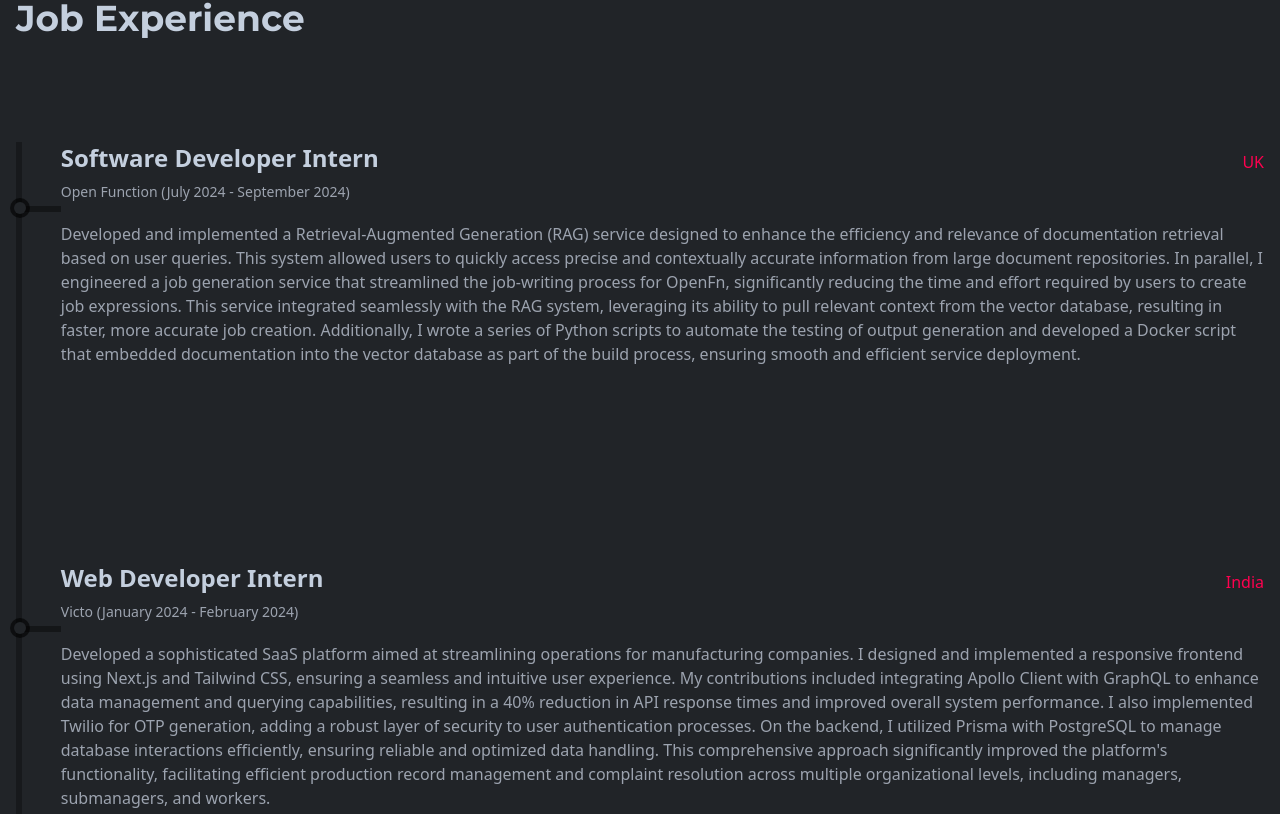
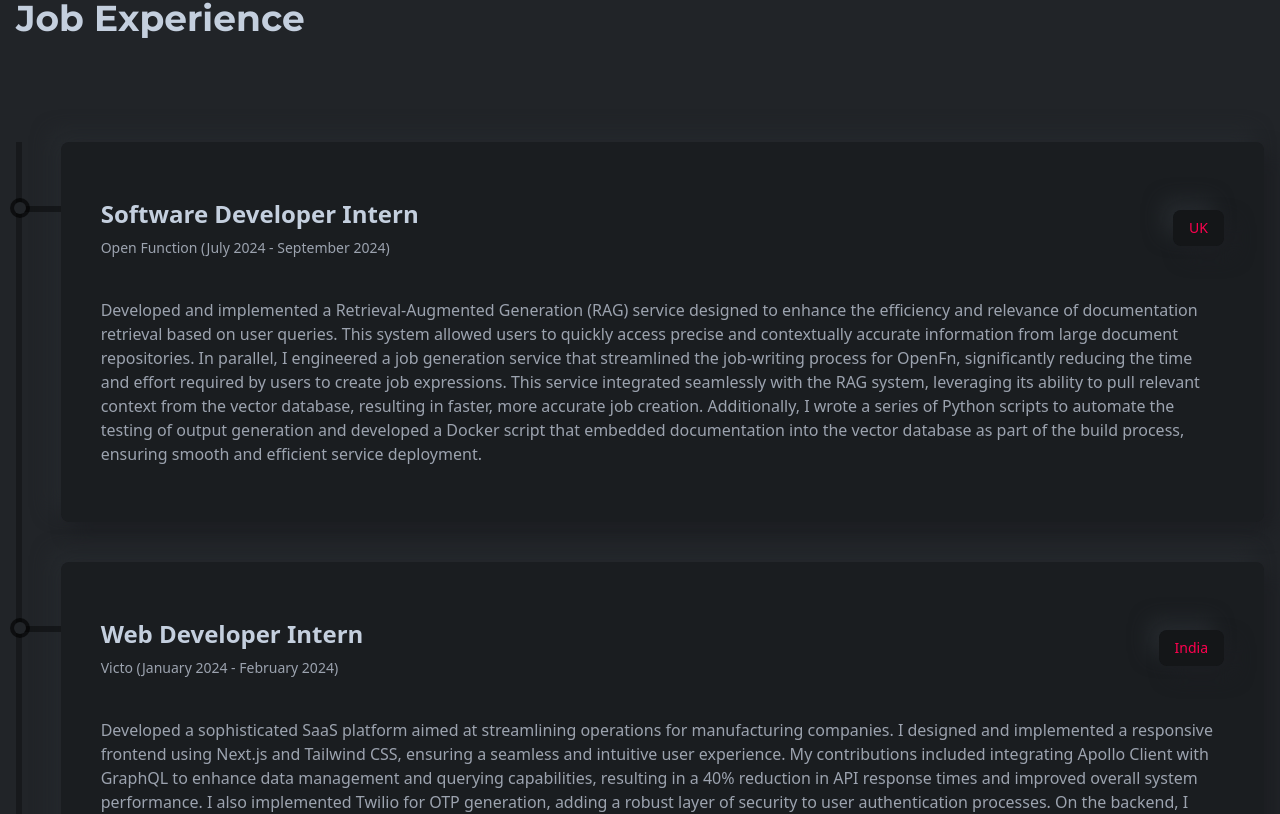
Before and after one commit to SatyamMattoo/portfolio, a React (Vite) app: page / in a window 1280 px wide. Shown: the part 2268-3082 px from the top of the page. Built offline with nearby package versions, Linux system fonts and the light colour scheme.

Commit message:
resume card design bug

```diff
--- a/src/components/resume/ResumeCard.tsx
+++ b/src/components/resume/ResumeCard.tsx
@@ -1,4 +1,4 @@
-import React from 'react';
+import React from "react";
 
 interface ResumeCardProps {
   title: string;
@@ -7,7 +7,12 @@ interface ResumeCardProps {
   des: string;
 }
 
-const ResumeCard: React.FC<ResumeCardProps> = ({ title, subTitle, result, des }) => {
+const ResumeCard: React.FC<ResumeCardProps> = ({
+  title,
+  subTitle,
+  result,
+  des,
+}) => {
   return (
     <div className="w-full h-1/2 group flex">
       <div className="w-10 h-[6px] bgOpacity mt-16 relative">
@@ -15,8 +20,8 @@ const ResumeCard: React.FC<ResumeCardProps> = ({ title, subTitle, result, des })
           <span className="w-3 h-3 rounded-full bg-bodyColor inline-flex group-hover:bg-designColor duration-300"></span>
         </span>
       </div>
-      <div className="w-full bg-opacity-20 hover:bg-opacity-30 duration-300">
-        <div className="flex flex-col lgl:gap-10 lgl:flex-row justify-between">
+      <div className="w-full bg-black bg-opacity-20 hover:bg-opacity-30 duration-300  rounded-lg p-4 lgl:px-10 flex flex-col justify-center gap-6 lgl:gap-10 shadow-shadowOne">
+        <div className="flex flex-col lgl:flex-row justify-between gap-4 lgl:gap-0 lgl:items-center">
           <div>
             <h3 className="text-xl md:text-2xl font-semibold group-hover:text-white duration-300">
               {title}
@@ -26,12 +31,12 @@ const ResumeCard: React.FC<ResumeCardProps> = ({ title, subTitle, result, des })
             </p>
           </div>
           <div>
-            <p className="mt-2 text-sm md:text-base text-designColor font-medium">
+            <p className="px-4 py-2 text-designColor bg-black bg-opacity-25 rounded-lg flex justify-center items-center shadow-shadowOne text-sm font-medium">
               {result}
             </p>
           </div>
         </div>
-        <p className="text-sm md:text-base font-medium text-gray-400 mt-5 group-hover:text-gray-300 duration-300">
+        <p className="text-sm md:text-base font-medium text-gray-400 group-hover:text-gray-300 duration-300">
           {des}
         </p>
       </div>
```
